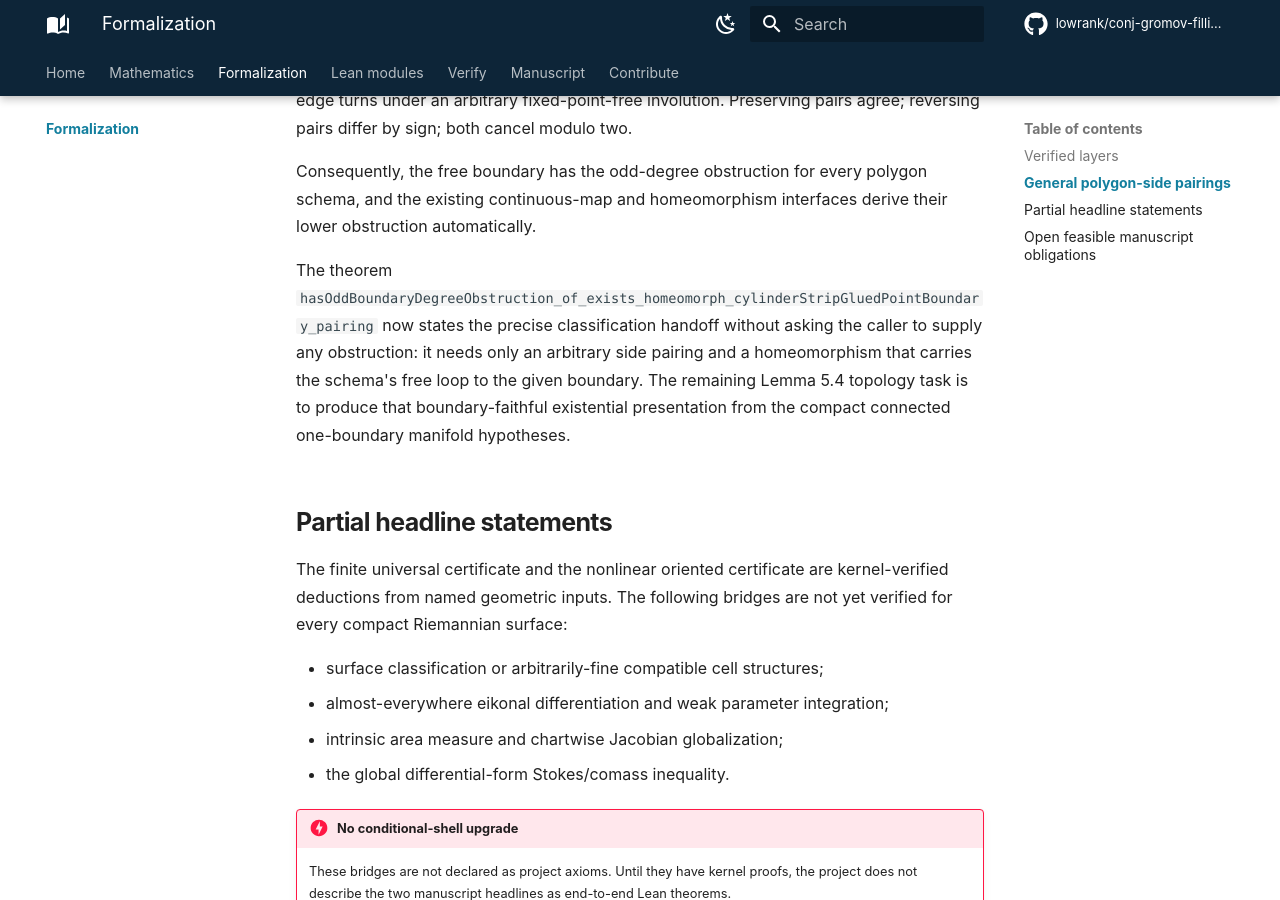
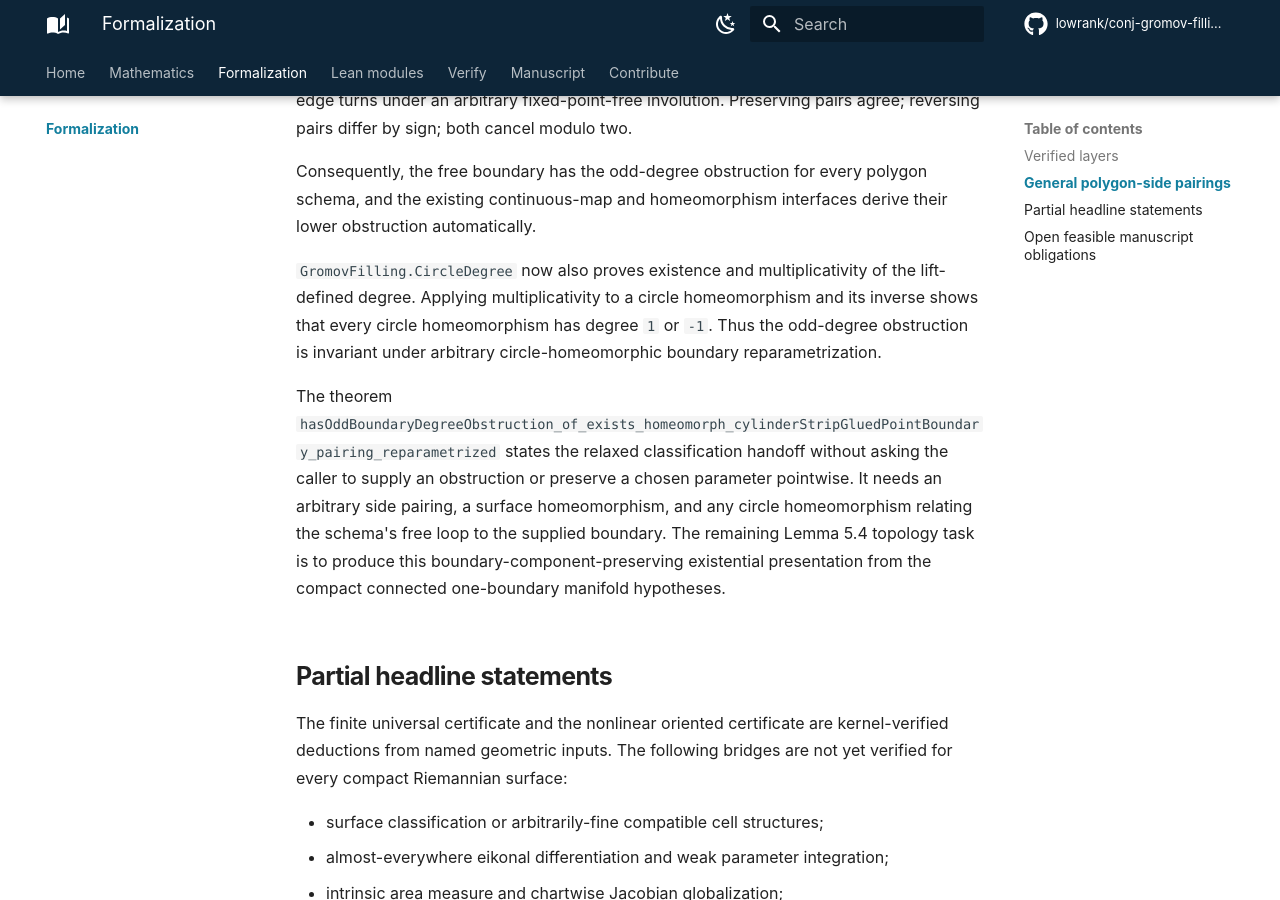
Before and after one commit to lowrank/gromov-filling-lower-bound, an MkDocs documentation site: the page built from docs/formalization.md, in a window 1280 px wide and 900 px high, scrolled down 1785 px. Built offline with MkDocs 1.6.1 and Material for MkDocs 9.7.7, drawn with Linux system fonts in a browser that asks for light colours; comment, search, counter and statistics services are not loaded.

Commit message:
feat: allow Lemma 5.4 boundary reparametrization

```diff
--- a/docs/formalization.md
+++ b/docs/formalization.md
@@ -61,14 +61,20 @@ Consequently, the free boundary has the odd-degree obstruction for every
 polygon schema, and the existing continuous-map and homeomorphism interfaces
 derive their lower obstruction automatically.
 
+`GromovFilling.CircleDegree` now also proves existence and multiplicativity of
+the lift-defined degree.  Applying multiplicativity to a circle homeomorphism
+and its inverse shows that every circle homeomorphism has degree `1` or `-1`.
+Thus the odd-degree obstruction is invariant under arbitrary
+circle-homeomorphic boundary reparametrization.
+
 The theorem
-`hasOddBoundaryDegreeObstruction_of_exists_homeomorph_cylinderStripGluedPointBoundary_pairing`
-now states the precise classification handoff without asking the caller to
-supply any obstruction: it needs only an arbitrary side pairing and a
-homeomorphism that carries the schema's free loop to the given boundary. The
-remaining Lemma 5.4 topology task is to produce that boundary-faithful
-existential presentation from the compact connected one-boundary manifold
-hypotheses.
+`hasOddBoundaryDegreeObstruction_of_exists_homeomorph_cylinderStripGluedPointBoundary_pairing_reparametrized`
+states the relaxed classification handoff without asking the caller to supply
+an obstruction or preserve a chosen parameter pointwise. It needs an arbitrary
+side pairing, a surface homeomorphism, and any circle homeomorphism relating
+the schema's free loop to the supplied boundary. The remaining Lemma 5.4
+topology task is to produce this boundary-component-preserving existential
+presentation from the compact connected one-boundary manifold hypotheses.
 
 ## Partial headline statements
 
```
Also changed, not shown: README.md (+2 -1 lines), docs/index.md (+2 -1 lines), 3 other files.
